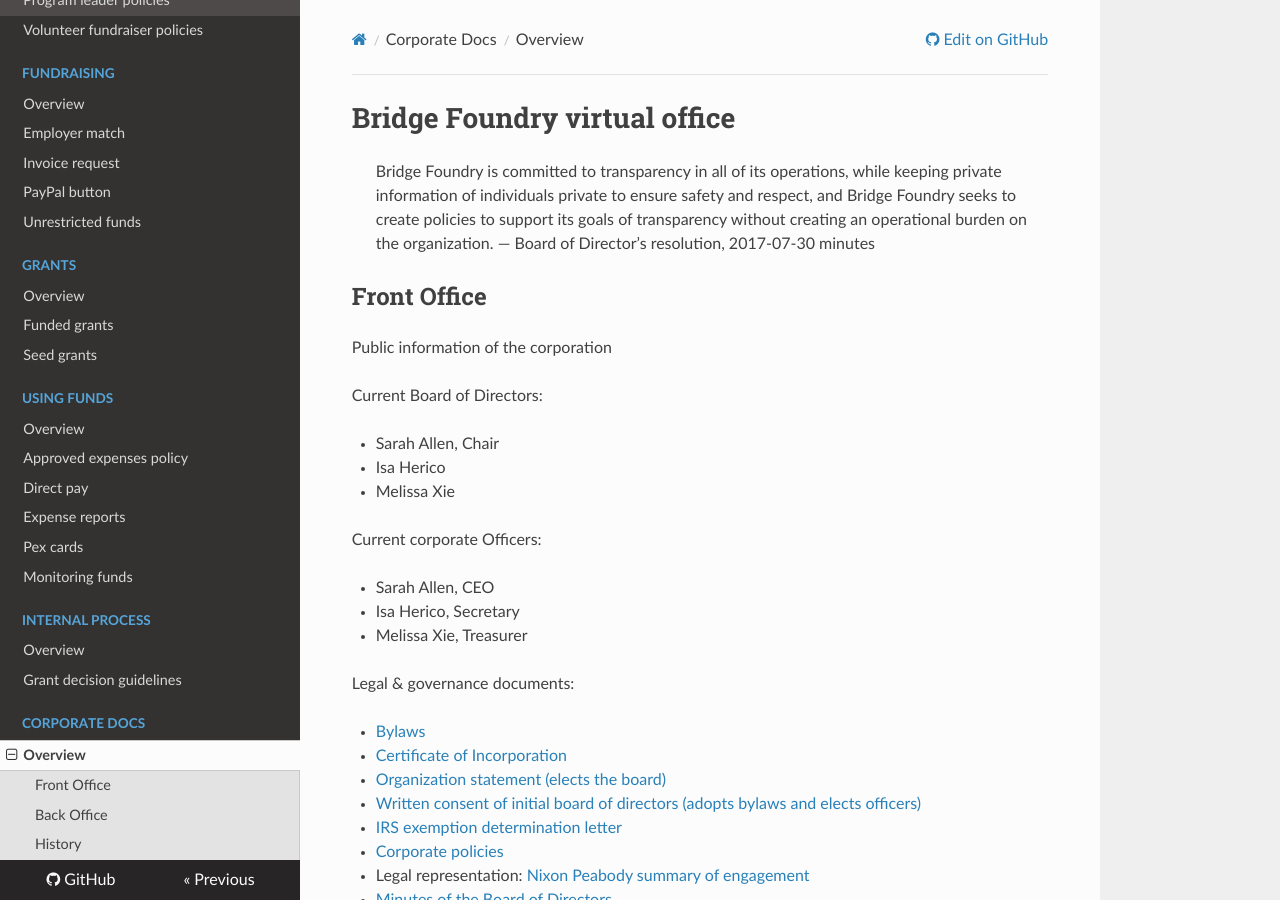
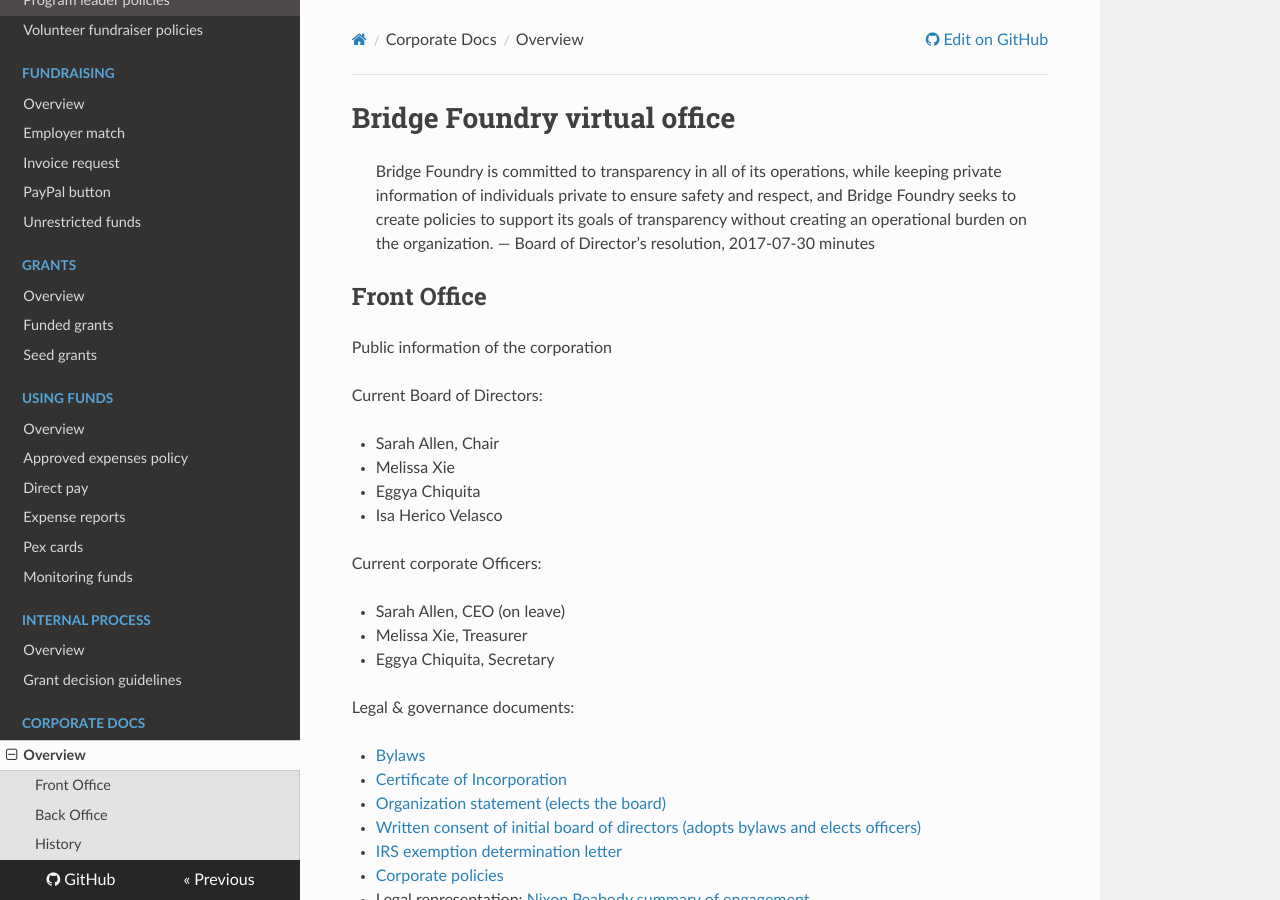
Before and after one commit to Satsaimistoowqp/bridgefoundry-operations, an MkDocs documentation site: the page built from docs/corporate-docs/README.md, in a window 1280 px wide and 900 px high. Built offline with MkDocs 1.6.1, drawn with Linux system fonts in a browser that asks for light colours; nearby versions of some CDN libraries; old or Windows-style settings are respelled for this version of MkDocs.

Commit message:
update front office list of officers / board of directors (#96)

```diff
--- a/docs/corporate-docs/README.md
+++ b/docs/corporate-docs/README.md
@@ -10,14 +10,15 @@ Public information of the corporation
 Current Board of Directors:
 
 * Sarah Allen, Chair
-* Isa Herico
 * Melissa Xie
+* Eggya Chiquita
+* Isa Herico Velasco
 
 Current corporate Officers:
 
-* Sarah Allen, CEO
-* Isa Herico, Secretary
+* Sarah Allen, CEO (on leave)
 * Melissa Xie, Treasurer
+* Eggya Chiquita, Secretary
 
 Legal & governance documents:
 
```
